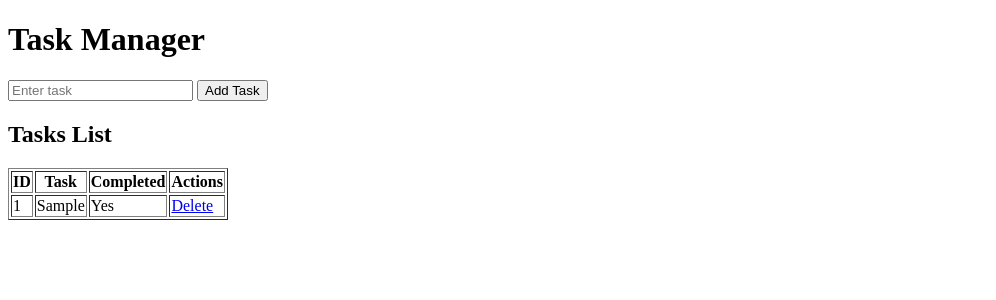
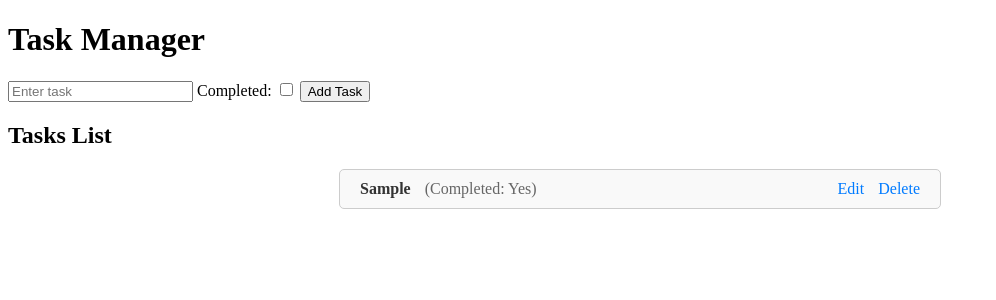
Before and after one commit to GitwithNIshant/taskmanagement, a PHP site: page /taskmanagement/index.php in a window 1280 px wide. Shown: the top 300 px of the page, without its empty margins (0-996 px from the left). Run offline with PHP 8.4, Linux system fonts and the light colour scheme; tables that the repository leaves empty or names only in its code hold one stand-in row (values such as "Sample post"); data that the repository does not hold is empty.

Commit message:
Add files via upload

```diff
--- a/taskmanagement/index.php
+++ b/taskmanagement/index.php
@@ -1,4 +1,9 @@
 <?php
+// $servername = "localhost";
+// $username   = "root";
+// $password   = "Nishant@12345";
+// $db_name    = "NicheInterviewDB";
+// $port       = 3306;
 $servername = "sql12.freesqldatabase.com";
 $username   = "sql12737689";
 $password   = "JNerPPcC6U";
@@ -9,27 +14,19 @@ $port       = 3306;
 
 $conn = new mysqli($servername, $username, $password, $db_name, $port);
 
-
 if ($conn->connect_error) {
     die("Connection failed: " . $conn->connect_error);
 }
 
-
 if ($_SERVER['REQUEST_METHOD'] === 'POST' && isset($_POST['task'])) {
     $task = $_POST['task'];
-    $completed = 0;
-
-
+    $completed = isset($_POST['completed']) ? 1 : 0;
     $sql = "INSERT INTO tasks (task, completed) VALUES (?, ?)";
-
+    $stmt = $conn->prepare($sql);
     $stmt->bind_param('si', $task, $completed);
-
     $stmt->execute();
-
-
     $stmt->close();
     header("Location: index.php");
-    exit();
 }
 
 
@@ -43,6 +40,9 @@ if (isset($_GET['delete'])) {
     header("Location: index.php");
 }
 
+
+
+
 $sql = "SELECT * FROM tasks";
 $result = $conn->query($sql);
 ?>
@@ -53,34 +53,51 @@ $result = $conn->query($sql);
     <meta charset="UTF-8">
     <meta name="viewport" content="width=device-width, initial-scale=1.0">
     <title>Task Manager</title>
+    <link rel="stylesheet" href="style.css">
 </head>
 <body>
     <h1>Task Manager</h1>
 
     <form action="index.php" method="POST">
         <input type="text" name="task" placeholder="Enter task" required>
+        <label>
+        Completed:
+        <input type="checkbox" name="completed">
+    </label>
         <button type="submit">Add Task</button>
     </form>
 
+    <h2>Tasks List</h2>
 
-    <h2>Tasks List</h2>
-    <table border="1">
-        <tr>
-            <th>ID</th>
-            <th>Task</th>
-            <th>Completed</th>
-            <th>Actions</th>
-        </tr>
-        <?php while ($row = $result->fetch_assoc()): ?>
-            <tr>
-                <td><?php echo $row['id']; ?></td>
-                <td><?php echo $row['task']; ?></td>
-                <td><?php echo $row['completed'] ? 'Yes' : 'No'; ?></td>
-                <td>
-                    <a href="index.php?delete=<?php echo $row['id']; ?>">Delete</a>
-                </td>
-            </tr>
-        <?php endwhile; ?>
+
+
+<?php
+// Fetch tasks from the database
+$result = $conn->query("SELECT id, task, completed FROM tasks");
+
+if ($result->num_rows > 0) {
+    echo "<ul class='task-list'>";
+    while ($row = $result->fetch_assoc()) {
+        $id = $row['id'];
+        $task = $row['task'];
+        $completed = $row['completed'] ? "Yes" : "No"; // Display 'Yes' if completed is 1, otherwise 'No'
+
+        echo "<li class='task-item'>
+                <div class='task-details'>
+                    <span class='task-name'>$task</span>
+                    <span class='task-status'>(Completed: $completed)</span>
+                </div>
+                <div class='task-actions'>
+                    <a href='edit.php?id=$id' class='task-edit'>Edit</a>
+                    <a href='index.php?delete=$id' class='task-delete'>Delete</a>
+                </div>
+              </li>";
+    }
+    echo "</ul>";
+} else {
+    echo "No tasks found.";
+}
+?>
     </table>
 </body>
 </html>
--- /dev/null
+++ b/taskmanagement/style.css
@@ -0,0 +1,59 @@
+/* Styling the Task List */
+.task-list {
+    list-style-type: none; /* Remove default bullet points */
+    padding: 0;
+    max-width: 600px; /* Limit the width of the list */
+    margin: 20px auto;
+    border: 1px solid #ccc; /* Border around the whole list */
+    border-radius: 5px;
+    background-color: #f9f9f9;
+}
+
+.task-item {
+    display: flex;
+    justify-content: space-between; /* Align task details and actions */
+    padding: 10px 20px;
+    border-bottom: 1px solid #ddd; /* Border between tasks */
+    align-items: center;
+}
+
+.task-item:last-child {
+    border-bottom: none; /* Remove border for the last task */
+}
+
+.task-details {
+    font-size: 16px;
+}
+
+.task-name {
+    font-weight: bold;
+    color: #333;
+}
+
+.task-status {
+    color: #666;
+    margin-left: 10px;
+}
+
+.task-actions a {
+    margin-left: 10px;
+    text-decoration: none;
+    color: #007bff;
+}
+
+.task-actions a:hover {
+    text-decoration: underline;
+}
+
+.task-edit {
+    color: green;
+}
+
+.task-delete {
+    color: red;
+}
+
+/* Optional: Additional hover effects */
+.task-item:hover {
+    background-color: #f1f1f1;
+}
```
Also changed, not shown: taskmanagement/edit.php (added, +60 -0 lines).
